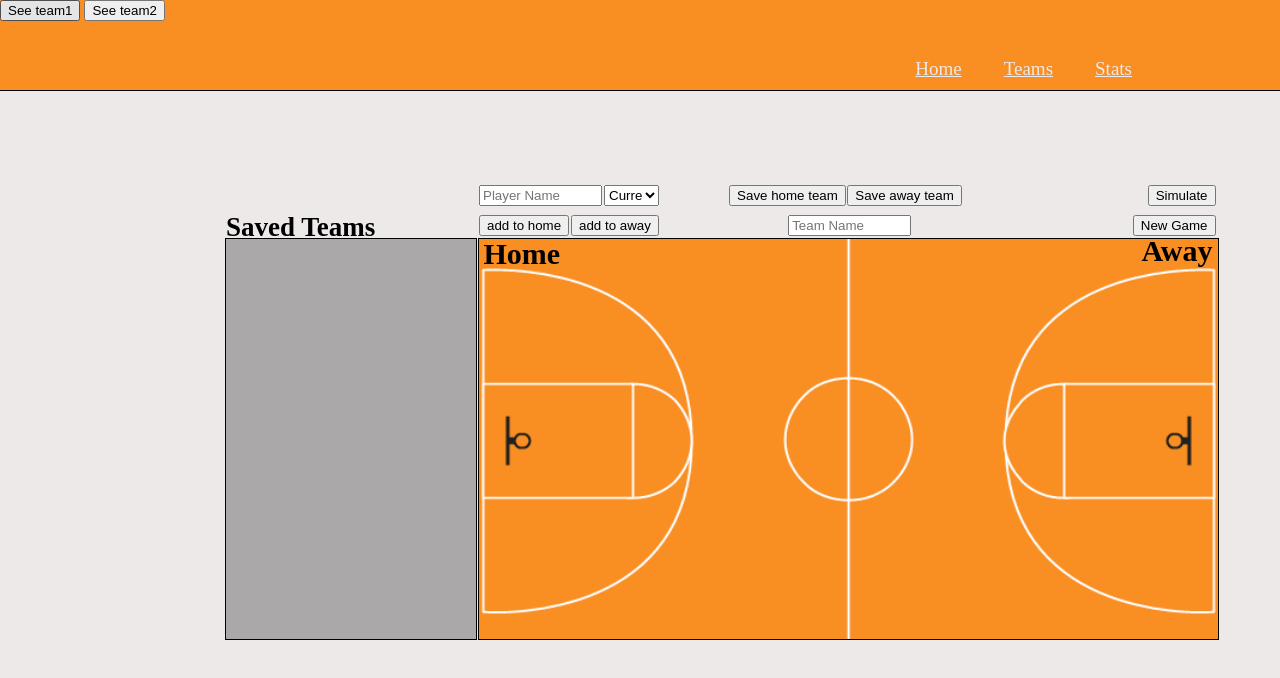
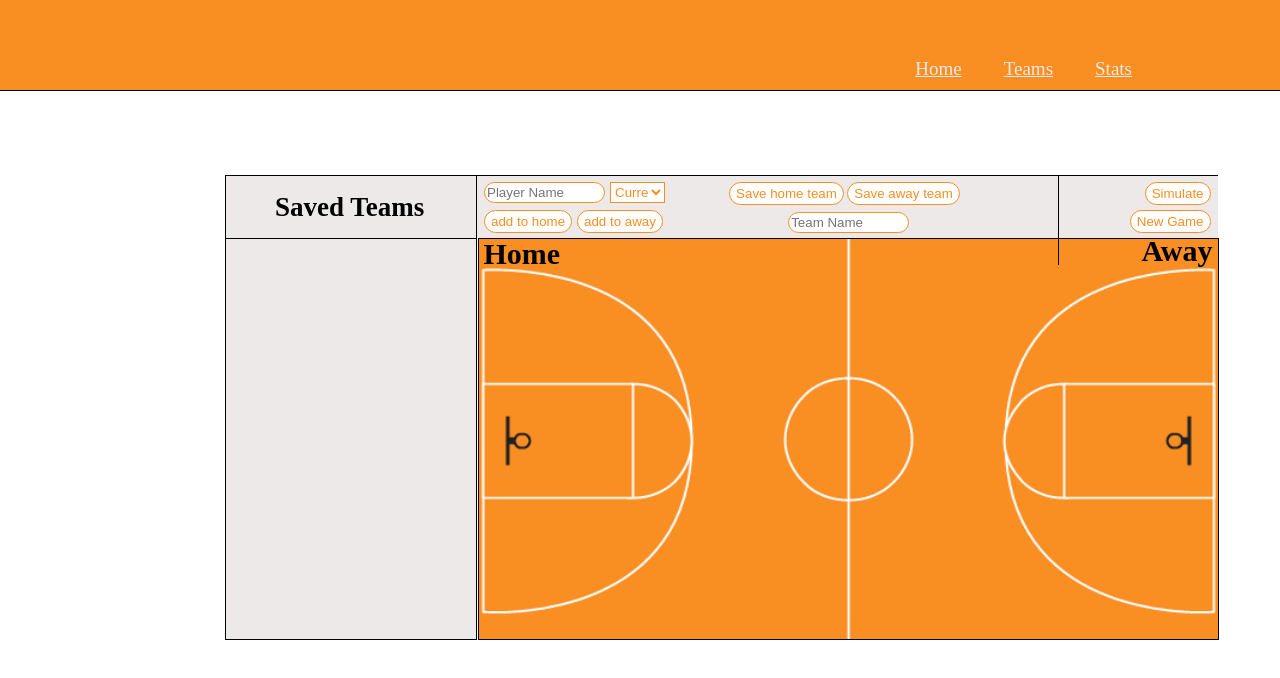
Before and after one commit to dmcdevitt10/NBA-Simulation-App, a website: page client/index.html in a window 1280 px wide. Drawn offline with nearby package versions, Linux system fonts and the light colour scheme; no server answers.

Commit message:
made css look better

```diff
--- a/client/index.html
+++ b/client/index.html
@@ -9,8 +9,8 @@
 </head>
 <body>
     <header>
-        <button id="see-team1">See team1</button>
-        <button id="see-team2">See team2</button>
+        <!-- <button id="see-team1">See team1</button>
+        <button id="see-team2">See team2</button> -->
 
         <nav class=".nav">
             <a href="./index.html" class="page">Home</a>
@@ -21,6 +21,15 @@
 
 
     </header>
+    <div class="line"></div>
+    <div class="left-line"></div>
+    <div class="right-line"></div>
+    <div class="middle-line"></div>
+    <div class="middle-bar"></div>
+
+
+
+
     <div class="court-teams">
         <section class="inputs-bar">
             <aside class="teams-header">
--- a/client/index.js
+++ b/client/index.js
@@ -496,5 +496,5 @@ newGameBtn.addEventListener('click', newGame)
 
 
 
-seeTeam1Btn.addEventListener('click', () => console.log(team1))
-seeTeam2Btn.addEventListener('click', () => console.log(team2))
+// seeTeam1Btn.addEventListener('click', () => console.log(team1))
+// seeTeam2Btn.addEventListener('click', () => console.log(team2))
--- a/client/styles.css
+++ b/client/styles.css
@@ -1,5 +1,5 @@
 body {
-    background-color: rgb(237, 233, 233);
+    background-color: white;
     display: flex;
     margin: 0;
 }
@@ -64,7 +64,8 @@ nav {
 .saved-tag {
     position: absolute;
     top: 35px;
-    left: 1px;
+    left: 50px;
+    top: 15px;
     font-size: 27px;
 }
 
@@ -79,48 +80,49 @@ nav {
 
 .player-input {
     position: absolute;
-    top: 35px;
+    top: 32px;
     left: 1px;
     width: 115px;
+    left: 6px;
 }
 
 .season {
     position: absolute;
-    top: 35px;
-    left: 126px;
+    top: 32px;
+    left: 132px;
     height: 21px;
     width: 55px;
 }
 
 .add1 {
     position: absolute;
-    bottom: 4px;
-    left: 1px;
+    bottom: 7px;
+    left: 6px;
 }
 
 .add2 {
     position: absolute;
-    bottom: 4px;
-    left: 93px;
+    bottom: 7px;
+    left: 99px;
 }
 
 
 
 .save1 {
     position: absolute;
-    top: 35px;
+    top: 32px;
     left: 34%;
 }
 
 .save2 {
     position: absolute;
-    top: 35px;
+    top: 32px;
     left: 50%;
 }
 
 .team-input {
     position: absolute;
-    bottom: 4px;
+    bottom: 7px;
     left: 42%;
     width: 115px;
 }
@@ -129,13 +131,13 @@ nav {
 
 .simulate {
     position: absolute;
-    right: 1px;
-    top: 35px;
+    right: 6px;
+    top: 32px;
 }
 .new-game{
     position: absolute;
-    right: 1px;
-    bottom: 4px;
+    right: 6px;
+    bottom: 7px;
 }
 
 
@@ -152,8 +154,9 @@ nav {
 }
 
 .all-teams {
+    background-color: rgb(237, 233, 233);
     position: absolute;
-    background-color: rgb(170, 168, 168);
+    background-color: ;
     height: 400px;
     width: 250px;
     bottom: 0px;
@@ -250,6 +253,53 @@ nav {
     font-size: 38px;
 }
 
+.line {
+    position: absolute;
+    background-color: black;
+    height: 1px;
+    width: 993px;
+    top: 175px;
+    left: 225px;
+    z-index: 1;
+}
+
+.left-line {
+    background-color: #000000;
+    position: absolute;
+    width: 1px;
+    height: 90px;
+    left: 225px;
+    top: 175px;
+}
+
+.right-line {
+    background-color: #000000;
+    position: absolute;
+    width: 1px;
+    height: 90px;
+    right: 221.5px;
+    top: 175px;
+}
+
+.middle-line {
+    background-color: #000000;
+    position: absolute;
+    width: 1px;
+    height: 90px;
+    top: 175px;
+    left: 476px;
+}
+
+.middle-bar {
+    position: absolute;
+    background-color: rgb(237, 233, 233);
+    height: 70px;
+    width: 993px;
+    left: 225px;
+    top: 175px;
+    z-index: -2;
+}
+
 
 
 
@@ -265,7 +315,7 @@ nav {
 
 .square {
     position: absolute;
-    background-color: white;
+    background-color: rgb(237, 233, 233);
     height: 600px;
     width: 1176px;
     border: 2px solid #F98E23;
@@ -277,7 +327,7 @@ nav {
 }
 
 .page-2-team {
-    background-color: rgb(237, 233, 233);
+    background-color: white;
     position: relative;
     height: 270px;
     width: 235px;
@@ -326,6 +376,7 @@ nav {
 }
 
 .edit {
+    background-color: rgb(252, 249, 249);
     position: absolute;
     height: 20px;
     left: 25%;
@@ -333,6 +384,7 @@ nav {
 }
 
 .delete {
+    background-color: rgb(252, 249, 249);
     position: absolute;
     height: 20px;
     left: 51%;
@@ -359,7 +411,7 @@ nav {
     justify-content: center;
 }
 .player-square {
-    background-color: white;
+    background-color: rgb(237, 233, 233);
     position: absolute;
     height: 600px;
     width: 37%;
@@ -369,6 +421,7 @@ nav {
 }
 
 .page3-input {
+    background-color: rgb(252, 249, 249);
     position: absolute;
     top: 118px;
     width: 115px;
@@ -376,11 +429,13 @@ nav {
 }
 
 .page3-season {
+    background-color: rgb(252, 249, 249);
     position: absolute;
     top: 118px;
     height: 21.6px;
 }
  .get-player-btn {
+    background-color: rgb(252, 249, 249);
     position: absolute;
     top: 118px;
     margin-left: 200px;
@@ -444,3 +499,30 @@ nav {
     font-size: 33px;
     bottom: 0px;
  }
+
+ button {
+    background-color: white;
+    border:1px solid #F98E23;
+    border-radius: 20px;
+    color: #F98E23;
+    height: 23px;
+ }
+
+ button:hover {
+    background-color: #F98E23;
+    color: white;
+ }
+
+
+
+ input {
+    border: 1px solid #F98E23;
+    border-radius: 20px;
+    height: 17px;
+ }
+
+ select {
+    background-color: white;
+    color: #F98E23;
+    border: 1px solid #F98E23;
+ }
```
